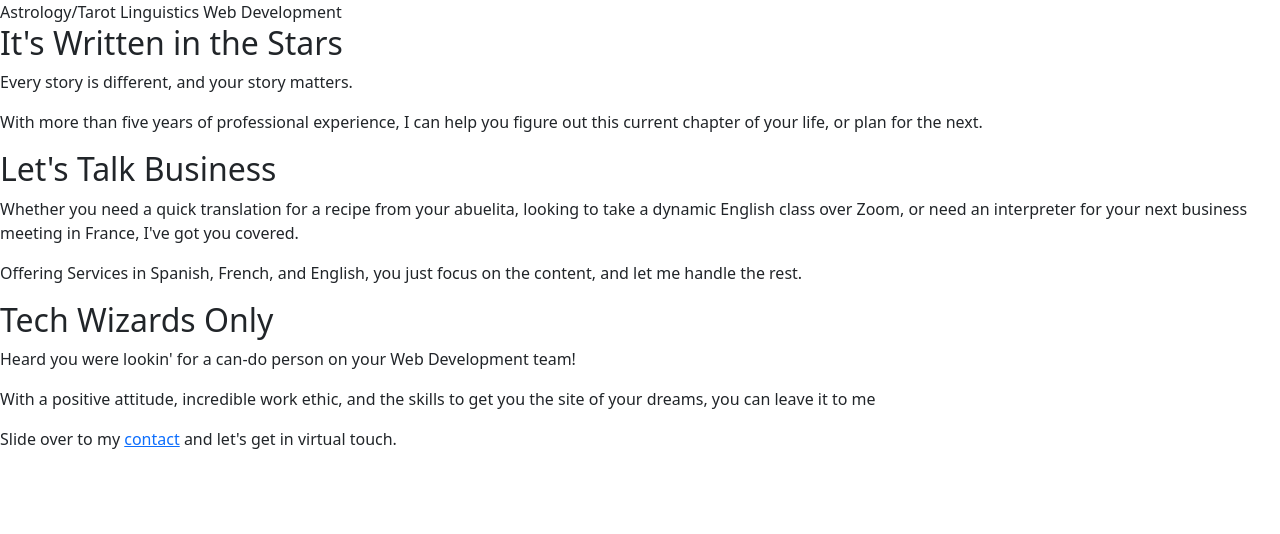
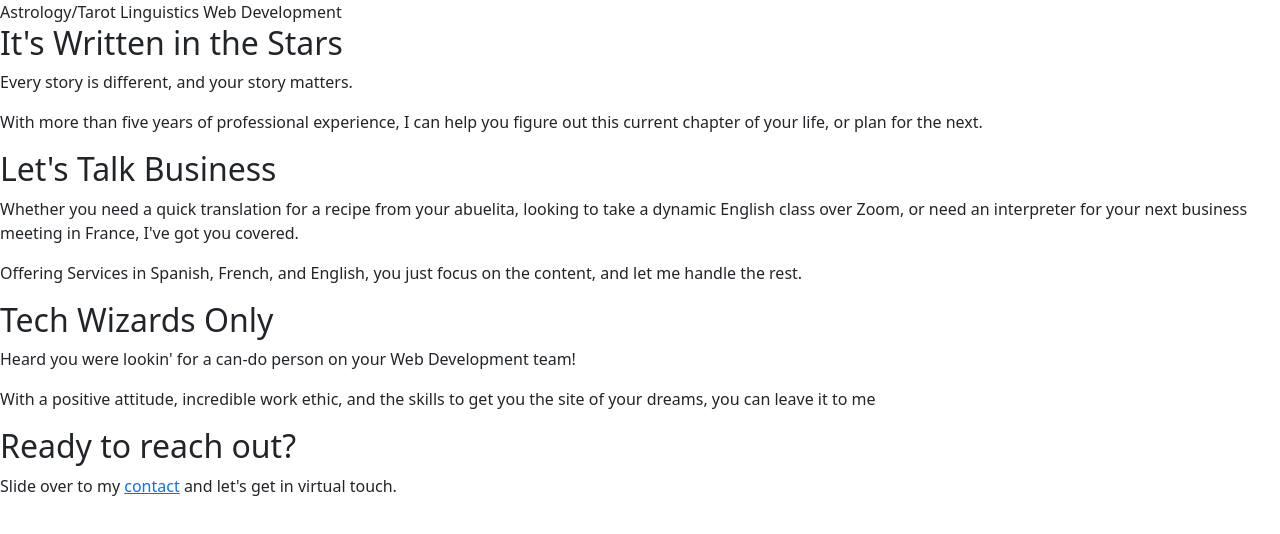
Before and after one commit to linguistnic/project1, a plain HTML site: page index.html in a window 1280 px wide. Drawn offline with Linux system fonts and the light colour scheme.

Commit message:
added footer to index.

```diff
--- a/index.html
+++ b/index.html
@@ -30,8 +30,11 @@
         <div>
             <p>Heard you were lookin' for a can-do person on your Web Development team!</p>
             <p>With a positive attitude, incredible work ethic, and the skills to get you the site of your dreams, you can leave it to me</p>
-            <p>Slide over to my <a href="contact.html">contact</a> and let's get in virtual touch.</p>
         </div> <!--Web Development-->
     </div> <!--Overview: Web Development-->
+    <div>
+        <h2>Ready to reach out?</h2>
+        <p>Slide over to my <a href="contact.html">contact</a> and let's get in virtual touch.</p>
+    </div> <!--Footer Information-->
 </body>
 </html>
```
Also changed, not shown: 1 other file.
